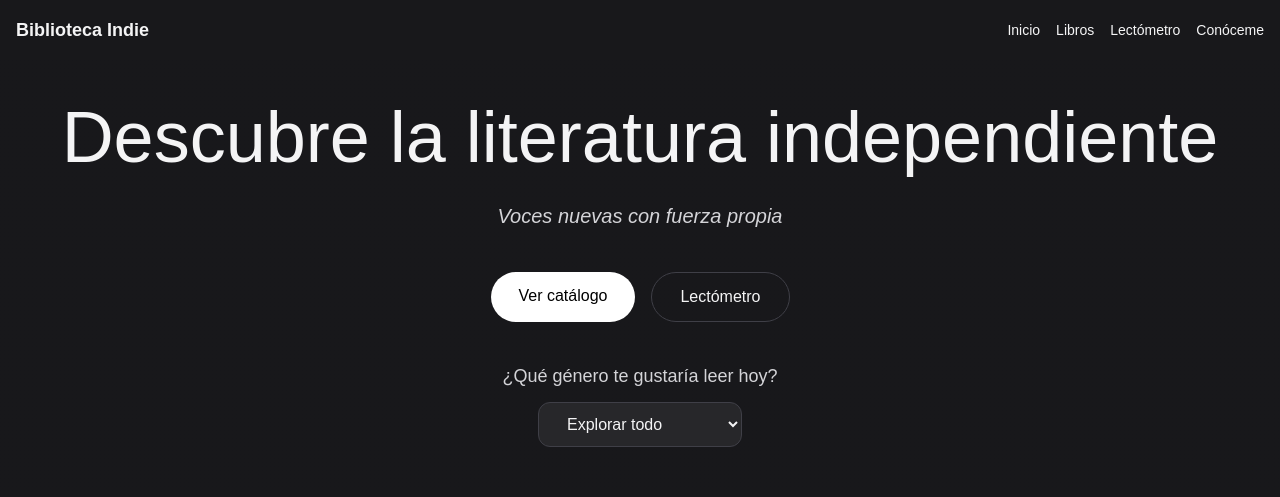
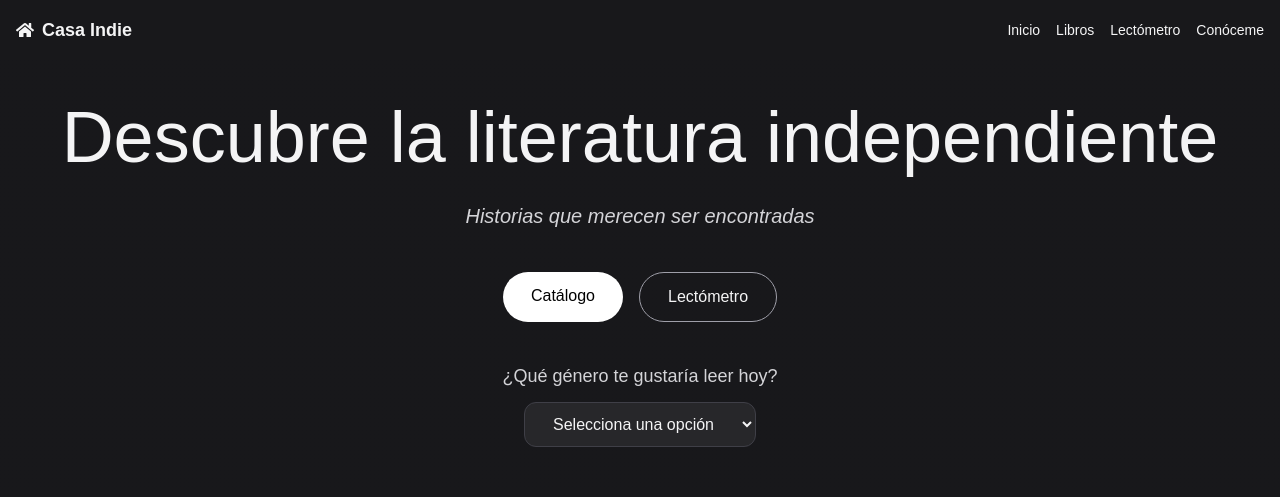
Before and after one commit to decaosyletras/biblio, a Next.js app: page / in a window 1280 px wide. Shown: the top 497 px of the page. Built offline with nearby package versions, Linux system fonts and the light colour scheme.

Commit message:
pequeños cambios5

```diff
--- a/app/page.tsx
+++ b/app/page.tsx
@@ -23,7 +23,8 @@ export default function Home() {
     "Lecturas que rompen el molde",
     "Voces nuevas con fuerza propia",
     "Historias que merecen ser encontradas",
-    "Narrativas que se quedan contigo"
+    "Narrativas que se quedan contigo",
+    "Los libros independientes no compiten, resisten"
   ];
 
   const fraseAleatoria = frases[Math.floor(Math.random() * frases.length)];
@@ -54,12 +55,12 @@ export default function Home() {
             href="/libros"
             className="bg-white text-black px-7 py-3 rounded-full font-medium hover:scale-105 transition"
           >
-            Ver catálogo
+            Catálogo
           </Link>
 
           <Link
             href="/resenas"
-            className="border border-zinc-700 px-7 py-3 rounded-full hover:bg-zinc-900 transition"
+            className="border border-zinc-400 px-7 py-3 rounded-full hover:bg-zinc-800 hover:scale-105 transition"
           >
             Lectómetro
           </Link>
--- a/components/GenreFilter.tsx
+++ b/components/GenreFilter.tsx
@@ -29,7 +29,7 @@ export default function GenreFilter() {
           onChange={(e) => setSelected(e.target.value)}
           className="bg-zinc-800 text-zinc-100 px-6 py-3 rounded-xl outline-none border border-zinc-700 hover:border-zinc-500 transition"
         >
-          <option value="">Explorar todo</option>
+          <option value="">Selecciona una opción</option>
 
           {genresCatalog.map((g) => (
             <option key={g.id} value={g.id}>
--- a/components/Navbar.tsx
+++ b/components/Navbar.tsx
@@ -2,6 +2,7 @@
 
 import { useState } from "react"
 import Link from "next/link"
+import { FaHome } from "react-icons/fa";
 
 export default function Navbar() {
   const [open, setOpen] = useState(false)
@@ -9,9 +10,9 @@ export default function Navbar() {
   return (
     <nav className="bg-zinc-900 text-zinc-100 p-4 sticky top-0 z-50">
       <div className="flex justify-between items-center">
-
-        <Link href="/" className="font-bold text-lg">
-          Biblioteca Indie
+        <Link href="/" className="font-bold text-lg flex items-center gap-2">
+          <FaHome />
+          Casa Indie
         </Link>
 
         {/* BOTÓN MOBILE */}
```
